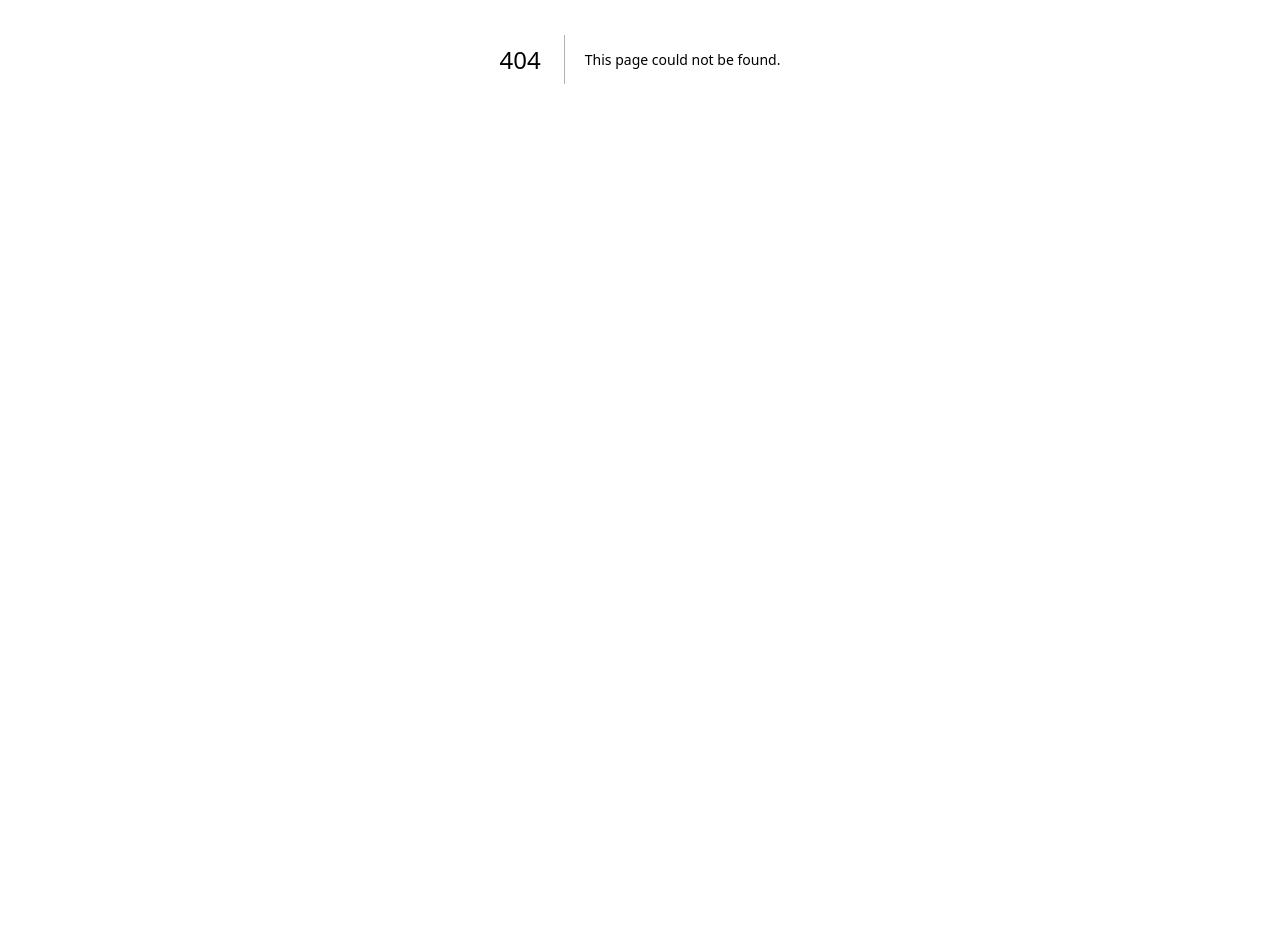
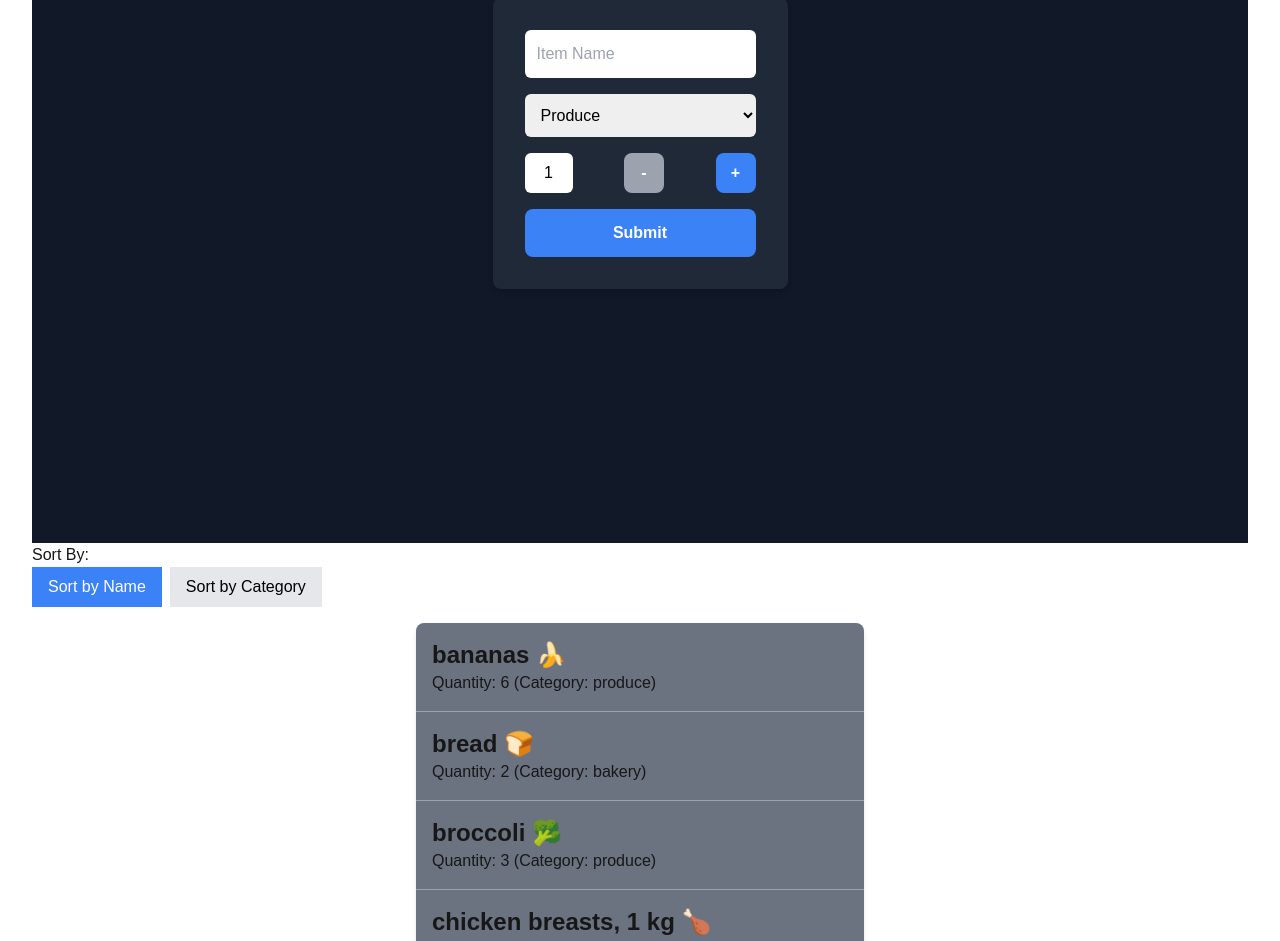
Before and after one commit to CoffeeMug975/cprg306-assignments, a Next.js app: page /week-7 in a window 1280 px wide. Before the commit this address had no page. Shown: the part 341-1282 px from the top of the page. Before the commit the page ends 800 px from the top, so only its background shows below. Built offline with nearby package versions, Linux system fonts and the light colour scheme.

Commit message:
Week 7 Assignment
- Implemented NewItem component for adding new items to grocery list

```diff
--- a/app/page.js
+++ b/app/page.js
@@ -14,7 +14,7 @@ export default function Home() {
           <Link class={textStyles} href="./week-4/">Week 4</Link>
           <Link class={textStyles} href="./week-5/">Week 5</Link>
           <Link class={textStyles} href="./week-6/">Week 6</Link>
-          <div>01</div>
+          <Link class={textStyles} href="./week-7/">Week 7</Link>
           <div>01</div>
           <div>01</div>
           <div>01</div>
--- a/app/week-6/page.js
+++ b/app/week-6/page.js
@@ -1,7 +1,7 @@
 "use client"
 
 import ItemList from "./item-list";
-import Item from "./item-list";
+//import Item from "./item-list";
 
 export default function Page() {
     return(
--- /dev/null
+++ b/app/week-7/item-list.js
@@ -0,0 +1,51 @@
+import React, { useState } from 'react';
+import Item from './item';
+
+export default function ItemList({ items }) {
+    const [sortBy, setSortBy] = useState('name'); // Initialize sortBy state
+
+    // Sort items by the selected sortBy criteria, working on a copy to avoid mutation
+    const sortedItems = [...items].sort((a, b) => {
+        if (sortBy === 'name') {
+            return a.name.localeCompare(b.name);
+        } else if (sortBy === 'category') {
+            return a.category.localeCompare(b.category);
+        } else {
+            return 0; // Default, no sorting
+        }
+    });
+
+    return (
+        <div>
+            <h2>Sort By:</h2>
+
+            {/* Sort Buttons */}
+            <div className="mb-4">
+                <button
+                    className={`px-4 py-2 mr-2 ${sortBy === 'name' ? 'bg-blue-500 text-white' : 'bg-gray-200 text-black'}`}
+                    onClick={() => setSortBy('name')}
+                >
+                    Sort by Name
+                </button>
+                <button
+                    className={`px-4 py-2 ${sortBy === 'category' ? 'bg-blue-500 text-white' : 'bg-gray-200 text-black'}`}
+                    onClick={() => setSortBy('category')}
+                >
+                    Sort by Category
+                </button>
+            </div>
+
+            {/* Render Sorted Items */}
+            <ul className="w-full max-w-md mx-auto mt-4 bg-gray-500 shadow-md rounded-lg">
+                {sortedItems.map(item => (
+                    <Item
+                        key={item.id}
+                        name={item.name}
+                        quantity={item.quantity}
+                        category={item.category}
+                    />
+                ))}
+            </ul>
+        </div>
+    );
+}
--- /dev/null
+++ b/app/week-7/item.js
@@ -0,0 +1,8 @@
+export default function Item ({ name, quantity, category }) {
+    return (
+        <li className="flex flex-col justify-between p-4 border-b border-gray-400">
+            <h2 className="font-bold text-2xl">{name}</h2>
+            Quantity: {quantity} (Category: {category})
+        </li>
+    );
+}
--- /dev/null
+++ b/app/week-7/items.json
@@ -0,0 +1,74 @@
+[
+    {
+      "id": "1h2GJKH12gkHG31h1H",
+      "name": "milk, 4 L 🥛",
+      "quantity": 1,
+      "category": "dairy"
+    },
+    {
+      "id": "2KJH3k2j3H1k2J3K1H",
+      "name": "bread 🍞",
+      "quantity": 2,
+      "category": "bakery"
+    },
+    {
+      "id": "3h2KJH3k2j3H1k2J3",
+      "name": "eggs, dozen 🥚",
+      "quantity": 2,
+      "category": "dairy"
+    },
+    {
+      "id": "4k2J3K1H2GJKH12gk",
+      "name": "bananas 🍌",
+      "quantity": 6,
+      "category": "produce"
+    },
+    {
+      "id": "5H1h1H2KJH3k2j3H",
+      "name": "broccoli 🥦",
+      "quantity": 3,
+      "category": "produce"
+    },
+    {
+      "id": "6H1k2J3K1H2GJKH1",
+      "name": "chicken breasts, 1 kg 🍗",
+      "quantity": 1,
+      "category": "meat"
+    },
+    {
+      "id": "7gkHG31h1H2KJH3k",
+      "name": "pasta sauce 🍝",
+      "quantity": 3,
+      "category": "canned goods"
+    },
+    {
+      "id": "8j3H1k2J3K1H2GJK",
+      "name": "spaghetti, 454 g 🍝",
+      "quantity": 2,
+      "category": "dry goods"
+    },
+    {
+      "id": "9H12gkHG31h1H2KJ",
+      "name": "toilet paper, 12 pack 🧻",
+      "quantity": 1,
+      "category": "household"
+    },
+    {
+      "id": "10H3k2j3H1k2J3K1",
+      "name": "paper towels, 6 pack",
+      "quantity": 1,
+      "category": "household"
+    },
+    {
+      "id": "11k2J3K1H2GJKH12",
+      "name": "dish soap 🍽️",
+      "quantity": 1,
+      "category": "household"
+    },
+    {
+      "id": "12GJKH12gkHG31h1",
+      "name": "hand soap 🧼",
+      "quantity": 4,
+      "category": "household"
+    }
+  ]
--- /dev/null
+++ b/app/week-7/new-item.js
@@ -0,0 +1,138 @@
+"use client"
+import { useState } from "react";
+
+export default function NewItem({ onAddItem }) {
+
+    const [name, setName] = useState("");
+    const [category, setCategory] = useState("produce");
+    const [currentQuantity, setCurrentQuantity] = useState(1);
+
+    const baseStyle = "p-2 rounded-lg w-10 text-white font-bold";
+    const incrementButtonStyle = `${baseStyle} ${currentQuantity > 19 ? 'bg-gray-400' : 'bg-blue-500 hover:bg-blue-600'}`;
+    const decrementButtonStyle = `${baseStyle} ${currentQuantity < 2 ? 'bg-gray-400' : 'bg-blue-500 hover:bg-blue-600'}`;
+
+    const handleNameChange = (event) => setName(event.target.value);
+    const handleCategoryChange = (event) => setCategory(event.target.value);
+
+    // Function to generate a random string for item ID
+    function generateRandomString(length) {
+        const characters = 'ABCDEFGHIJKLMNOPQRSTUVWXYZabcdefghijklmnopqrstuvwxyz0123456789';
+        let result = '';
+        for (let i = 0; i < length; i++) {
+            result += characters.charAt(Math.floor(Math.random() * characters.length));
+        }
+        return result;
+    }
+
+    // Quantity control functions
+    const incrementCountQuantity = () => {
+        if (currentQuantity < 20) {
+            setCurrentQuantity(currentQuantity + 1);
+        }
+    };
+
+    const decrementCountQuantity = () => {
+        if (currentQuantity > 1) {
+            setCurrentQuantity(currentQuantity - 1);
+        }
+    };
+
+    // Handle form submission
+    const handleSubmit = (event) => {
+        event.preventDefault();
+
+        const itemData = {
+            id: generateRandomString(16),
+            name: name,
+            category: category,
+            quantity: currentQuantity,
+        };
+
+        onAddItem(itemData);
+
+        // Reset form fields and quantity
+        setName("");
+        setCategory("produce");
+        setCurrentQuantity(1);
+    };
+
+    return (
+        <div className="flex justify-center items-center h-screen bg-gray-900">
+            <form onSubmit={handleSubmit} className="bg-gray-800 p-8 rounded-lg shadow-md text-white">
+                {/* Inline CSS to remove number input arrows */}
+                <style jsx>{`
+                    input[type="number"]::-webkit-outer-spin-button,
+                    input[type="number"]::-webkit-inner-spin-button {
+                        -webkit-appearance: none;
+                        margin: 0;
+                    }
+                    input[type="number"] {
+                        -moz-appearance: textfield;
+                    }
+                `}</style>
+
+                <div className="mb-4">
+                    <input
+                        className="w-full p-3 text-black rounded-md focus:outline-none focus:ring-2 focus:ring-blue-500"
+                        type="text"
+                        value={name}
+                        onChange={handleNameChange}
+                        placeholder="Item Name"
+                    />
+                </div>
+
+                <div className="mb-4">
+                    <select
+                        className="w-full p-3 text-black rounded-md focus:outline-none focus:ring-2 focus:ring-blue-500"
+                        value={category}
+                        onChange={handleCategoryChange}>
+                        <option className="bg-gray-300" value="">Category</option>
+                        <option value="produce">Produce</option>
+                        <option value="dairy">Dairy</option>
+                        <option value="bakery">Bakery</option>
+                        <option value="meat">Meat</option>
+                        <option value="frozenFood">Frozen Food</option>
+                        <option value="cannedGoods">Canned Goods</option>
+                        <option value="dryGoods">Dry Goods</option>
+                        <option value="beverages">Beverages</option>
+                        <option value="snacks">Snacks</option>
+                        <option value="household">Household</option>
+                        <option value="other">Other</option>
+                    </select>
+                </div>
+
+                <div className="flex justify-between items-center mb-4">
+                    <input
+                        className="text-black text-center w-12 p-2 bg-white rounded-md"
+                        type="number"
+                        value={currentQuantity}
+                        readOnly
+                    />
+                    <button
+                        type="button"
+                        onClick={decrementCountQuantity}
+                        className={decrementButtonStyle}
+                    >
+                        -
+                    </button>
+                    <button
+                        type="button"
+                        onClick={incrementCountQuantity}
+                        className={incrementButtonStyle}
+                    >
+                        +
+                    </button>
+                </div>
+
+                <div className="flex justify-center">
+                    <button
+                        type="submit"
+                        className="w-full p-3 bg-blue-500 hover:bg-blue-600 rounded-lg text-white font-bold"
+                    >
+                        Submit
+                    </button>
+                </div>
+            </form>
+        </div>
+    );
+}
--- /dev/null
+++ b/app/week-7/page.js
@@ -0,0 +1,26 @@
+"use client"
+
+import ItemList from "./item-list";
+import NewItem from "./new-item";
+import itemData from "./items.json";
+import { useState } from "react";
+
+export default function Page() {
+
+    const [itemList, setItemList] = useState(
+        itemData.map((item) => ({...item}) )
+    );
+
+    const handleAddItem = (newItem) => {
+        setItemList( [...itemList, newItem] )
+    }
+
+    return(
+        <main className="container mx-auto p-8">
+            <h1 className="text-3xl font-bold mb-4 flex justify-center">Shopping List</h1>
+            <NewItem onAddItem={handleAddItem} />
+            <ItemList items={itemList} />
+        </main>
+
+    );
+};
```
